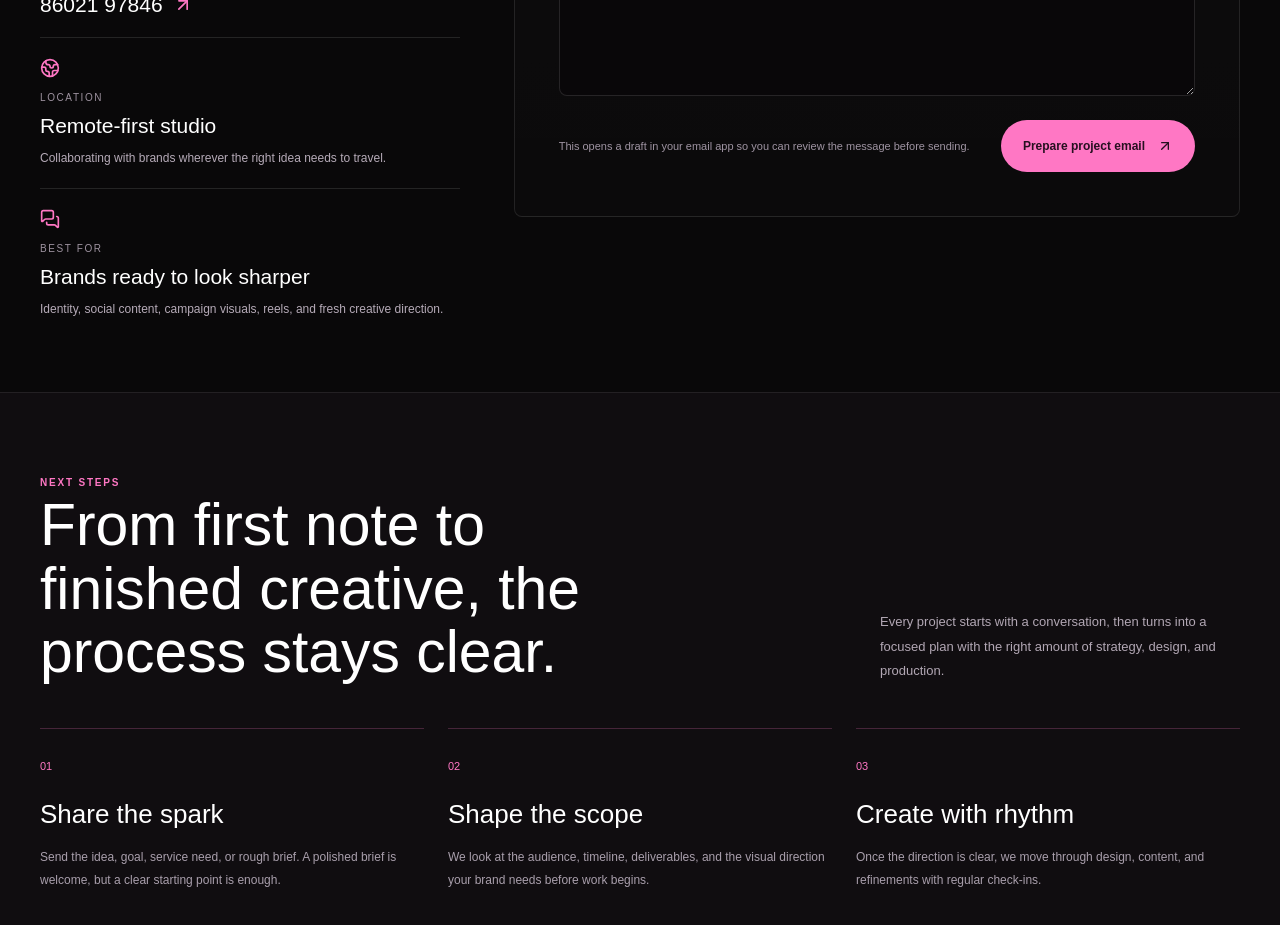
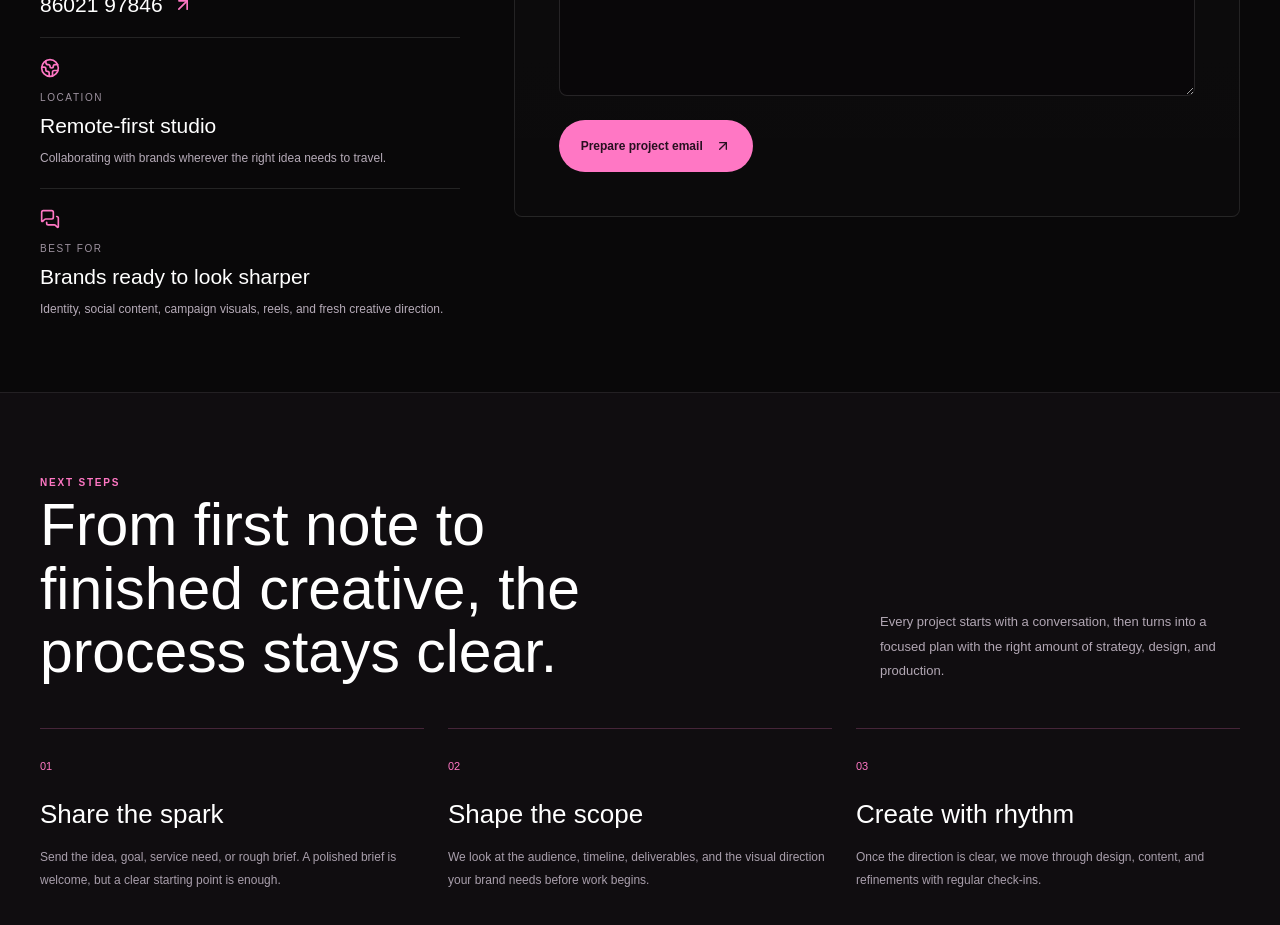
Before and after one commit to Lokendra0202/krystal, a Next.js app: page /contact in a window 1280 px wide. Shown: the part 1500-2425 px from the top of the page. Built offline with nearby package versions, Linux system fonts and the light colour scheme.

Commit message:
Simplify contact form helper text

```diff
--- a/components/contact/ContactForm.tsx
+++ b/components/contact/ContactForm.tsx
@@ -59,7 +59,6 @@ export function ContactForm() {
         </label>
       </div>
       <div className={styles.helperRow}>
-        <p>This opens a draft in your email app so you can review the message before sending.</p>
         <button type="submit" className={styles.submit}>
           Prepare project email
           <ArrowUpRight size={16} />
```
